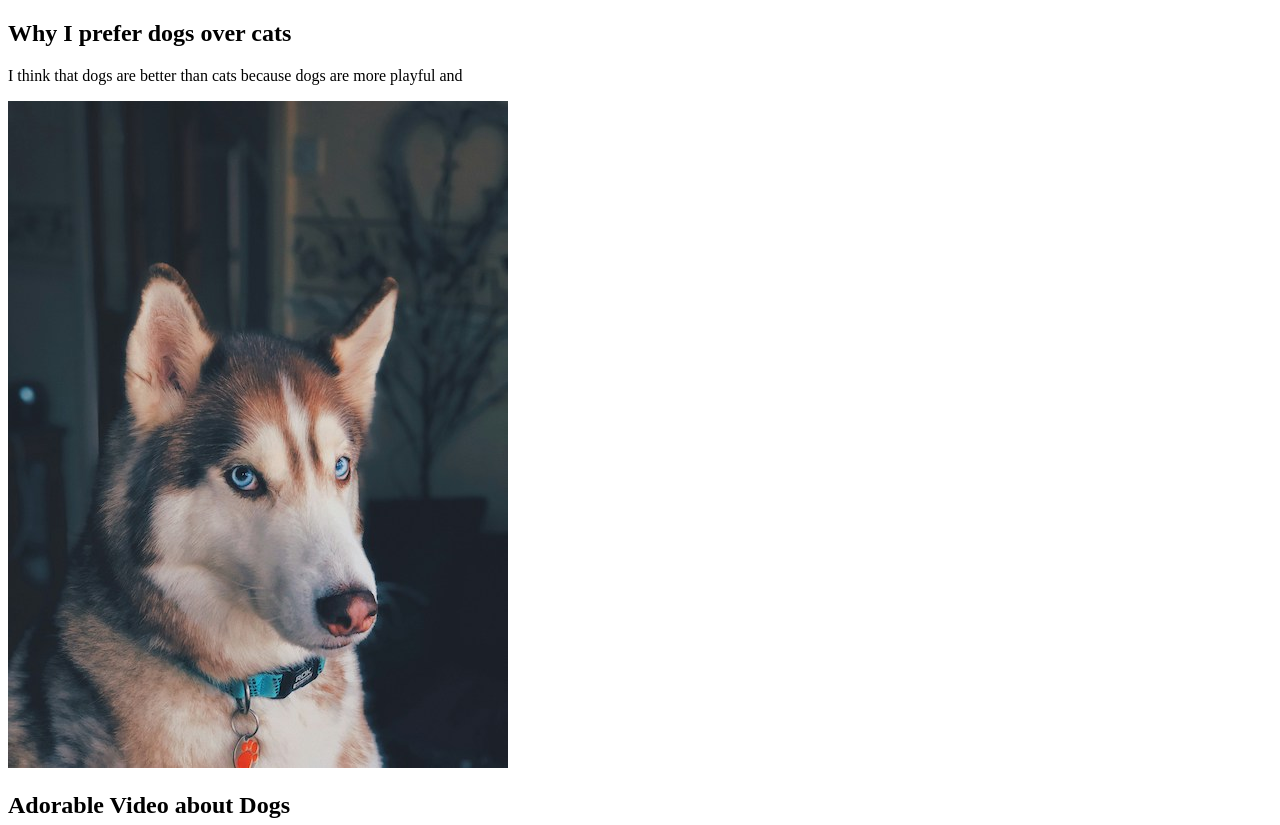
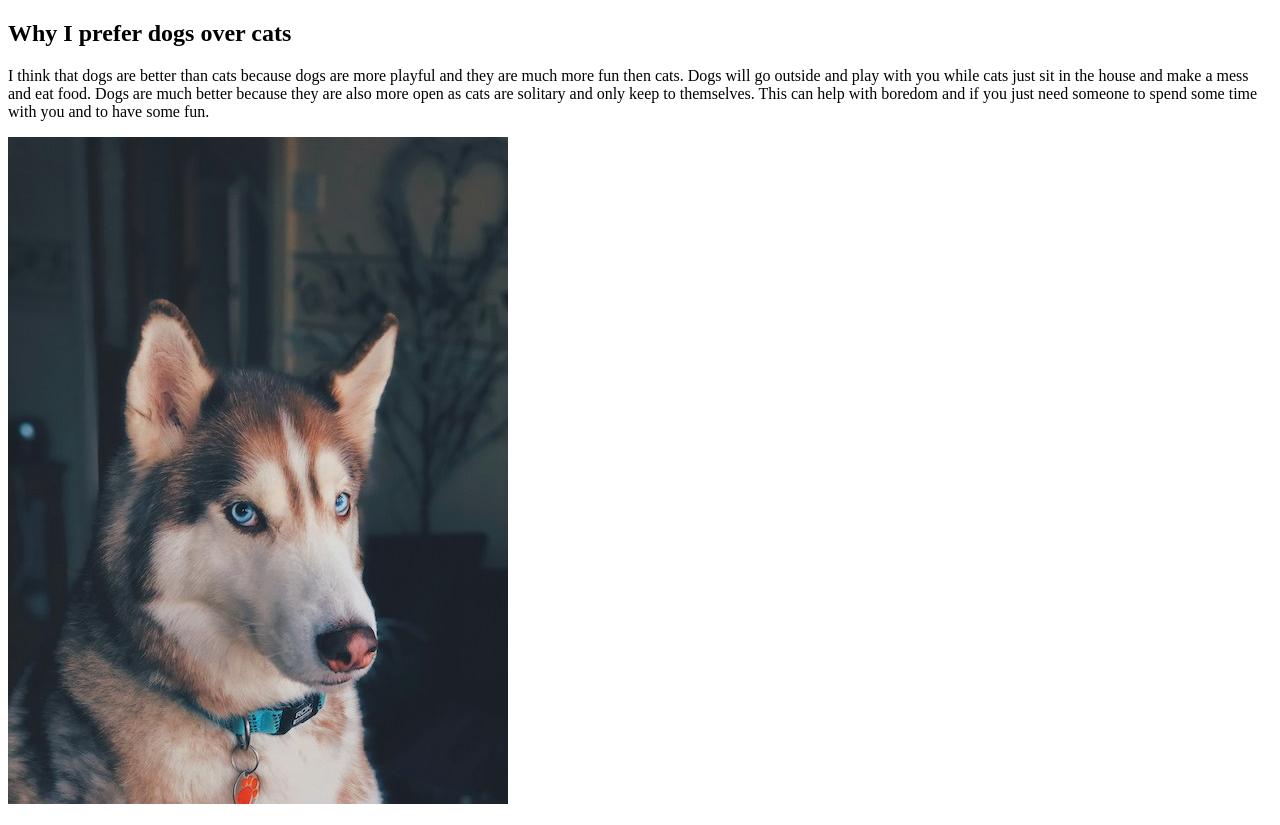
Before and after one commit to techbykai/techbykai.github.io, a plain HTML site: page why.html in a window 1280 px wide. Shown: the top 825 px of the page. Drawn offline with Linux system fonts and the light colour scheme.

Commit message:
Update why.html

```diff
--- a/why.html
+++ b/why.html
@@ -6,7 +6,7 @@
 </head>
 <body>
     <h2>Why I prefer dogs over cats</h2>
-    <p>I think that dogs are better than cats because dogs are more playful and </p>
+    <p>I think that dogs are better than cats because dogs are more playful and they are much more fun then cats. Dogs will go outside and play with you while cats just sit in the house and make a mess and eat food. Dogs are much better because they are also more open as cats are solitary and only keep to themselves. This can help with boredom and if you just need someone to spend some time with you and to have some fun.</p>
 <img src="Images/Dog2.jpg" alt="Picture of Dog with glasses reading book">
 <h2>Adorable Video about Dogs</h2>
 <iframe width="560" height="315" src="https://www.youtube.com/embed/f96inT5Hxl0?si=ekiSbQK_Vcd1RC5m" title="YouTube video player" frameborder="0" allow="accelerometer; autoplay; clipboard-write; encrypted-media; gyroscope; picture-in-picture; web-share" referrerpolicy="strict-origin-when-cross-origin" allowfullscreen></iframe>
```
